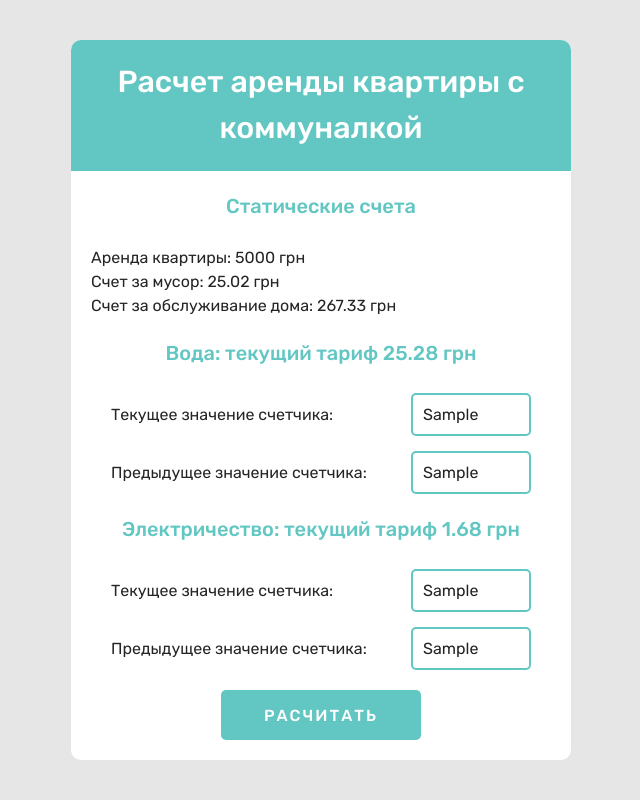
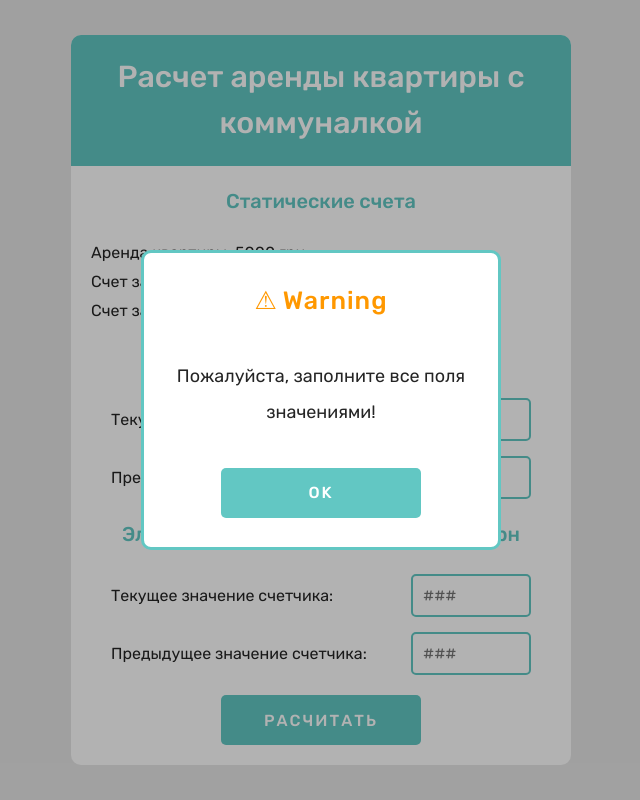
Before and after one commit to YevheniiaIvanova/utility-bills, a React (Create React App) app: page / in a window 1280 px wide. Both pictures are taken after typing "Sample", "Sample", "Sample", "Sample" into the empty fields and a click on the input "Расчитать". Shown: the whole page, without its empty margins (319-959 px from the left). Built offline with nearby package versions, Linux system fonts and the light colour scheme.

Commit message:
added validation for input value

```diff
--- /dev/null
+++ b/src/components/Alert/Alert.css
@@ -0,0 +1,39 @@
+.overlay {
+  position: fixed;
+  width: 100%;
+  height: 100%;
+  display: flex;
+  justify-content: center;
+  align-items: center;
+  background: rgba(0, 0, 0, 0.3);
+  z-index: 10;
+}
+
+.alert {
+  width: 360px;
+  height: 300px;
+  display: flex;
+  flex-direction: column;
+  justify-content: space-around;
+  padding: 10px;
+  border: 3px solid var(--primary-color, #62c7c3);
+  border-radius: 10px;
+  background-color: var(--light-color, #ffffff);
+  text-align: center;
+}
+
+.alert__title {
+  font-size: 25px;
+  font-weight: 500;
+  letter-spacing: 1px;
+  color: #ff9800;
+}
+
+.alert__icon {
+  padding-right: 5px;
+}
+
+.alert__text {
+  line-height: 2;
+  font-size: 18px;
+}
--- /dev/null
+++ b/src/components/Alert/Alert.js
@@ -0,0 +1,18 @@
+import React from 'react';
+import './Alert.css';
+import styles from '../button.module.css';
+
+const Alert = ({message, title, icon, onClick}) => {
+
+  return (
+    <div className="overlay">
+      <div className="alert">
+        <h1 className="alert__title"><span className="alert__icon">{icon}</span>{title}</h1>
+        <p className="alert__text">{message}</p>
+        <button className={styles.button} onClick={onClick}>Ok</button>
+      </div>
+    </div>
+  );
+}
+
+export default Alert;
--- /dev/null
+++ b/src/components/Alert/index.js
@@ -0,0 +1,3 @@
+import Alert from './Alert';
+
+export default Alert;
--- a/src/components/CalculatorBills/CalculatorBills.css
+++ b/src/components/CalculatorBills/CalculatorBills.css
@@ -1,4 +1,4 @@
-
+/*TODO: Сделать адаптив*/
 :root {
   --primary-color: #62c7c3;
   --second-color: #e6e6e6;
@@ -54,28 +54,8 @@
   color: var(--primary-color, #62c7c3);
 }
 
-.calculator-bills__button, .bill-item__input {
-  border-radius: 5px;
-}
-
-.calculator-bills__button {
-  display: block;
-  width: 200px;
-  height: 50px;
-  margin-right: auto;
-  margin-left: auto;
-  font-weight: 500;
-  text-transform: uppercase;
-  letter-spacing: 2px;
-  color: var(--light-color, #ffffff);
-  background-color: var(--primary-color, #62c7c3);
-  transition: 0.7s;
-}
-
-.calculator-bills__button:hover {
-  background-color: var(--light-color, #ffffff);
-  border: 2px solid var(--primary-color, #62c7c3);
-  color: var(--primary-color, #62c7c3);
+.static-bill__item {
+  margin-bottom: 5px;
 }
 
 .calculator-bills__total-cost {
--- a/src/components/CalculatorBills/CalculatorBills.js
+++ b/src/components/CalculatorBills/CalculatorBills.js
@@ -1,6 +1,11 @@
 import React, {useState} from 'react';
-import CalculatorBillsItem from '../CalculatorBillsItem'
+import CalculatorBillsItem from '../CalculatorBillsItem';
+import config from '../../config';
+import Alert from '../Alert';
 import './CalculatorBills.css';
+import styles from '../button.module.css';
+
+const {garbageBills, homeMaintenance, rentBills, waterTariff, electricityTariff} = config;
 
 function calculateTheCostWithTariff(previousValue, currentValue, tariff) {
   return (Math.abs(currentValue - previousValue)) * tariff;
@@ -13,20 +18,12 @@ function calculateFullCost(...costBills) {
 }
 
 const CalculatorBills = () => {
-  //TODO: Вынести во внешний ресурс
-  const garbageBills = 25.02;
-  const homeMaintenance = 267.33;
-  const rentBills = 5000;
-
-  const waterTariff = 25.28;
-  const electricityTariff = 1.68;
-
-
   const [previousWaterValue, setPreviousWaterValue] = useState('');
   const [currentWaterValue, setCurrentWaterValue] = useState('');
   const [previousElectricityValue, setPreviousElectricityValue] = useState('');
   const [currentElectricityValue, setCurrentElectricityValue] = useState('');
   const [totalCost, setTotalCost] = useState('');
+  const [isCloseAlert, setIsCloseAlert] = useState(false);
 
   //TODO: Негибкая система, много повторяющегося кода(как-то нужно оптимизировать)
   //TODO: Продумать валидирование ввода в инпут и вывод popup(отдельный компонент)
@@ -47,20 +44,27 @@ const CalculatorBills = () => {
     setCurrentElectricityValue(event.currentTarget.value);
   }
 
-  const validateInputValues = (...values) => {
-    return values.every(value => value.match(/^[0-9]+$/));
+  const isNotEmptyValue = (...values) => {
+    return values.every(value => !!value);
+  }
+
+  const closeAlertHandler = () => {
+    setIsCloseAlert(false);
   }
 
   const calculateTheCost = (event) => {
     event.preventDefault();
-    const isValid = validateInputValues(previousWaterValue, currentWaterValue, previousElectricityValue, currentElectricityValue);
+    const isNotEmptyValues = isNotEmptyValue(previousWaterValue,
+                                             currentWaterValue,
+                                             previousElectricityValue,
+                                             currentElectricityValue);
 
-    if(isValid) {
+    if(isNotEmptyValues) {
       const waterBill = calculateTheCostWithTariff(previousWaterValue, currentWaterValue, waterTariff);
       const electricityBill = calculateTheCostWithTariff(previousElectricityValue, currentElectricityValue, electricityTariff);
       setTotalCost(calculateFullCost(homeMaintenance, garbageBills, waterBill, electricityBill, rentBills));
     } else {
-      alert("Введите значения");
+      setIsCloseAlert(true);
     }
   }
 
@@ -102,10 +106,11 @@ const CalculatorBills = () => {
           </div>
             {/*TODO: Более подробный вывод, чтобы было понятно как посчитано?*/ }
             {totalCost && <div className="calculator-bills__total-cost title"> Итоговая цена: {totalCost}</div>}
-
-          <input type="submit" className="calculator-bills__button" value="Расчитать"/>
+          {/*TODO: Добавить кнопку очистки полей */ }
+          <input type="submit" className={ styles.button } value="Расчитать"/>
         </form>
       </div>
+        {isCloseAlert && <Alert message='Пожалуйста, заполните все поля значениями!' title='Warning' icon='&#9888;' onClick={closeAlertHandler}/>}
     </div>
   );
 }
--- a/src/components/CalculatorBillsItem/CalculatorBillsItem.css
+++ b/src/components/CalculatorBillsItem/CalculatorBillsItem.css
@@ -14,4 +14,5 @@
   padding: 10px;
   border: 2px solid var(--primary-color, #62c7c3);
   max-width: 120px;
+  border-radius: 5px;
 }
--- a/src/components/CalculatorBillsItem/CalculatorBillsItem.js
+++ b/src/components/CalculatorBillsItem/CalculatorBillsItem.js
@@ -1,4 +1,5 @@
 import React from 'react';
+import NumericInput from '../NumericInput';
 import './CalculatorBillsItem.css';
 
 const CalculatorBillsItem = (props) => {
@@ -19,13 +20,13 @@ const CalculatorBillsItem = (props) => {
         <label className="bill-item__label">
           Текущее значение счетчика:
         </label>
-        <input type="text" className="bill-item__input" value={currentValue} onInput={onInputCurrentValue} placeholder='###' />
+        <NumericInput className='bill-item__input' value={currentValue} onInput={onInputCurrentValue} />
       </p>
       <p className="bill-item__content">
         <label className="bill-item__label">
           Предыдущее значение счетчика:
         </label>
-        <input type="text" className="bill-item__input" value={previousValue} onInput={onInputPreviousValue} placeholder='###' />
+        <NumericInput className='bill-item__input' value={previousValue} onInput={onInputPreviousValue}/>
       </p>
     </div>
   );
--- /dev/null
+++ b/src/components/NumericInput/NumericInput.js
@@ -0,0 +1,17 @@
+import React from 'react';
+
+const NumericInput = ({onInput, value, className, ...otherProps}) => {
+
+  const inputHandler = (event) => {
+   const isValid = event.currentTarget.value.match(/^[0-9]*$/);
+   if(isValid) {
+     onInput(event);
+   }
+  }
+
+  return (
+    <input {...otherProps} type="text" className={className} value={value} onInput={inputHandler} placeholder='###'/>
+  );
+}
+
+export default NumericInput;
--- /dev/null
+++ b/src/components/NumericInput/index.js
@@ -0,0 +1,3 @@
+import NumericInput from './NumericInput'
+
+export default NumericInput;
--- /dev/null
+++ b/src/components/button.module.css
@@ -0,0 +1,20 @@
+.button {
+  display: block;
+  width: 200px;
+  height: 50px;
+  margin-right: auto;
+  margin-left: auto;
+  font-weight: 500;
+  text-transform: uppercase;
+  letter-spacing: 2px;
+  color: var(--light-color, #ffffff);
+  background-color: var(--primary-color, #62c7c3);
+  transition: 0.3s;
+  border-radius: 5px;
+}
+
+.button:hover {
+  background-color: var(--light-color, #ffffff);
+  border: 2px solid var(--primary-color, #62c7c3);
+  color: var(--primary-color, #62c7c3);
+}
--- /dev/null
+++ b/src/config.js
@@ -0,0 +1,9 @@
+const config = {
+  garbageBills: 25.02,
+  homeMaintenance: 267.33,
+  rentBills: 5000,
+  waterTariff: 25.28,
+  electricityTariff: 1.68
+}
+
+export default config;
```
Also changed, not shown: 1 other file (tests, documents, lock files or other folders).
